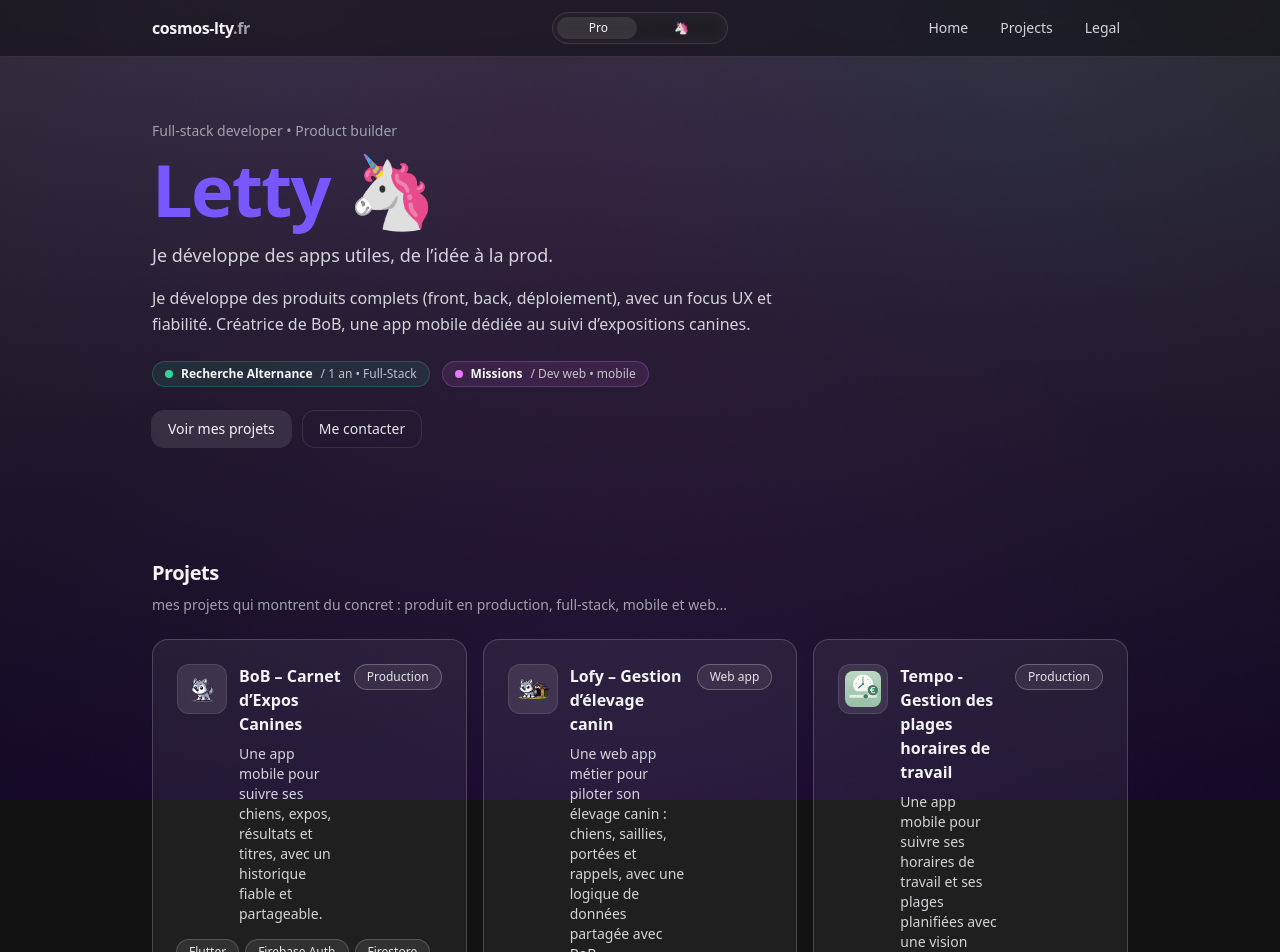
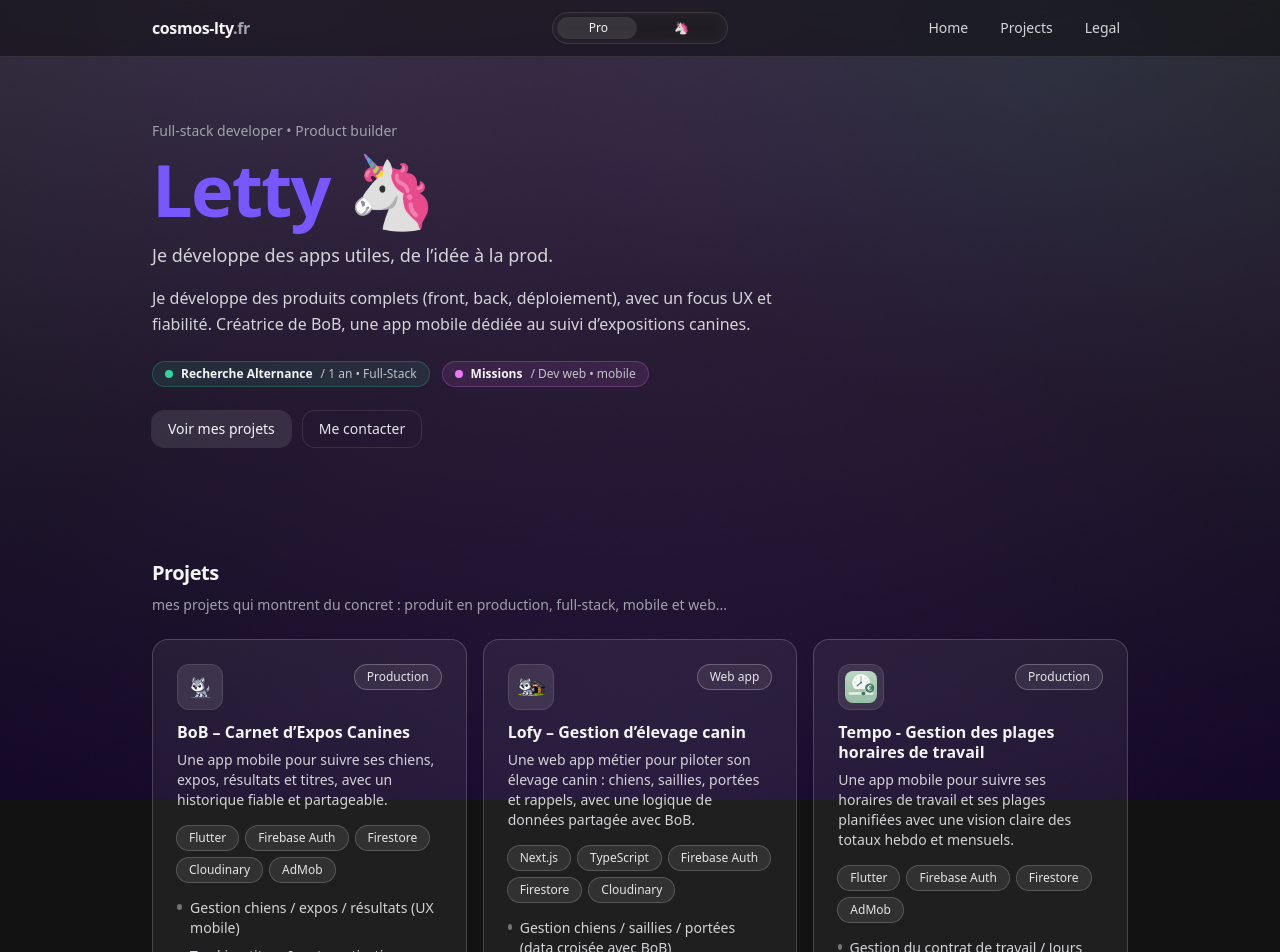
Before and after one commit to Laetitia-Bara/Portfolio, a Next.js app: page / in a window 1280 px wide. Shown: the top 952 px of the page. Built offline with nearby package versions, Linux system fonts and the light colour scheme.

Commit message:
ajustement visuel

```diff
--- a/src/components/ProjectCard.tsx
+++ b/src/components/ProjectCard.tsx
@@ -27,9 +27,10 @@ export default function ProjectCard({ project }: { project: Project }) {
     >
 
       <div className="flex items-start justify-between gap-3">
-        <div className="flex items-start gap-3">
 
-          {/* 🔥 Icône projet */}
+        {/* Ligne 1 : icône + badge */}
+        <div className="flex items-center gap-3">
+
           {project.icon && (
             <div className="
         shrink-0
@@ -40,37 +41,40 @@ export default function ProjectCard({ project }: { project: Project }) {
         backdrop-blur
         transition
         group-hover:scale-105
-        group-hover:shadow-[0_0_12px_rgba(255,255,255,0.15)]
       ">
               <Image
                 src={project.icon}
                 alt={`${project.name} icon`}
-                width={36}
-                height={36}
-                className="h-9 w-9 rounded-lg object-contain"
+                width={32}
+                height={32}
+                className="h-8 w-8 rounded-lg object-contain"
               />
             </div>
           )}
 
-          {/* 🧠 Texte */}
-          <div>
-            <h3 className="text-base font-semibold">{project.name}</h3>
-            <p className="mt-2 text-sm text-zinc-300">{project.headline}</p>
-          </div>
+        </div>
 
-        </div>
-        {project.badge ? (
+        {project.badge && (
           <span className="
-  shrink-0 rounded-full
-  border border-[rgba(var(--card-border),0.25)]
-  bg-[rgba(var(--card-bg),0.08)]
-  px-3 py-1 text-xs text-zinc-200
-"
-          >
+      shrink-0 rounded-full
+      border border-[rgba(var(--card-border),0.25)]
+      bg-[rgba(var(--card-bg),0.08)]
+      px-3 py-1 text-xs text-zinc-200
+    ">
             {project.badge}
           </span>
-        ) : null}
+        )}
       </div>
+
+      {/* Ligne 2 : titre */}
+      <h3 className="mt-3 text-base font-semibold leading-tight">
+        {project.name}
+      </h3>
+
+      {/* Ligne 3 : description */}
+      <p className="mt-2 text-sm text-zinc-300">
+        {project.headline}
+      </p>
 
       <div className="mt-4 flex flex-wrap gap-2">
         {project.stack.map((t) => (
```
